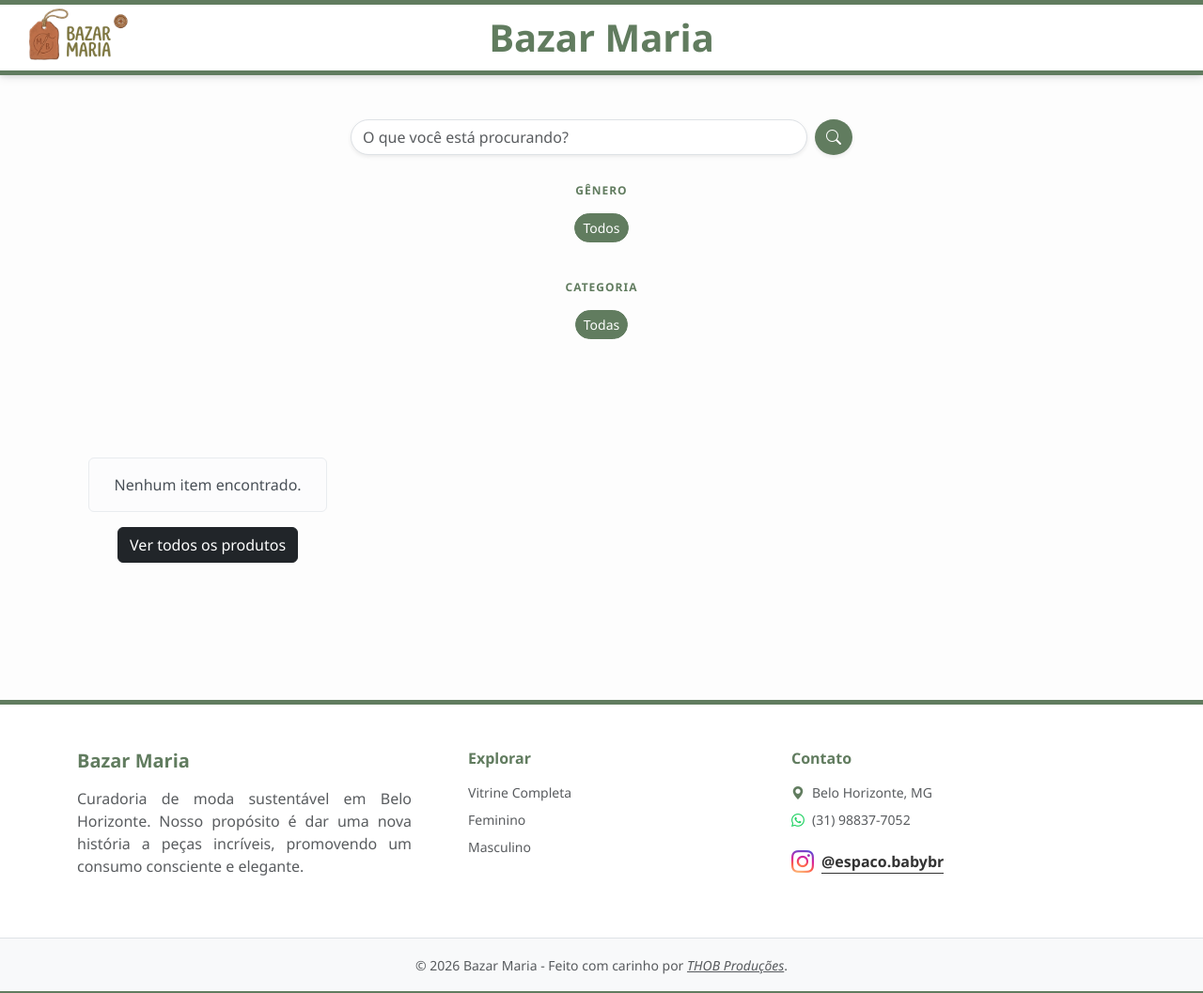
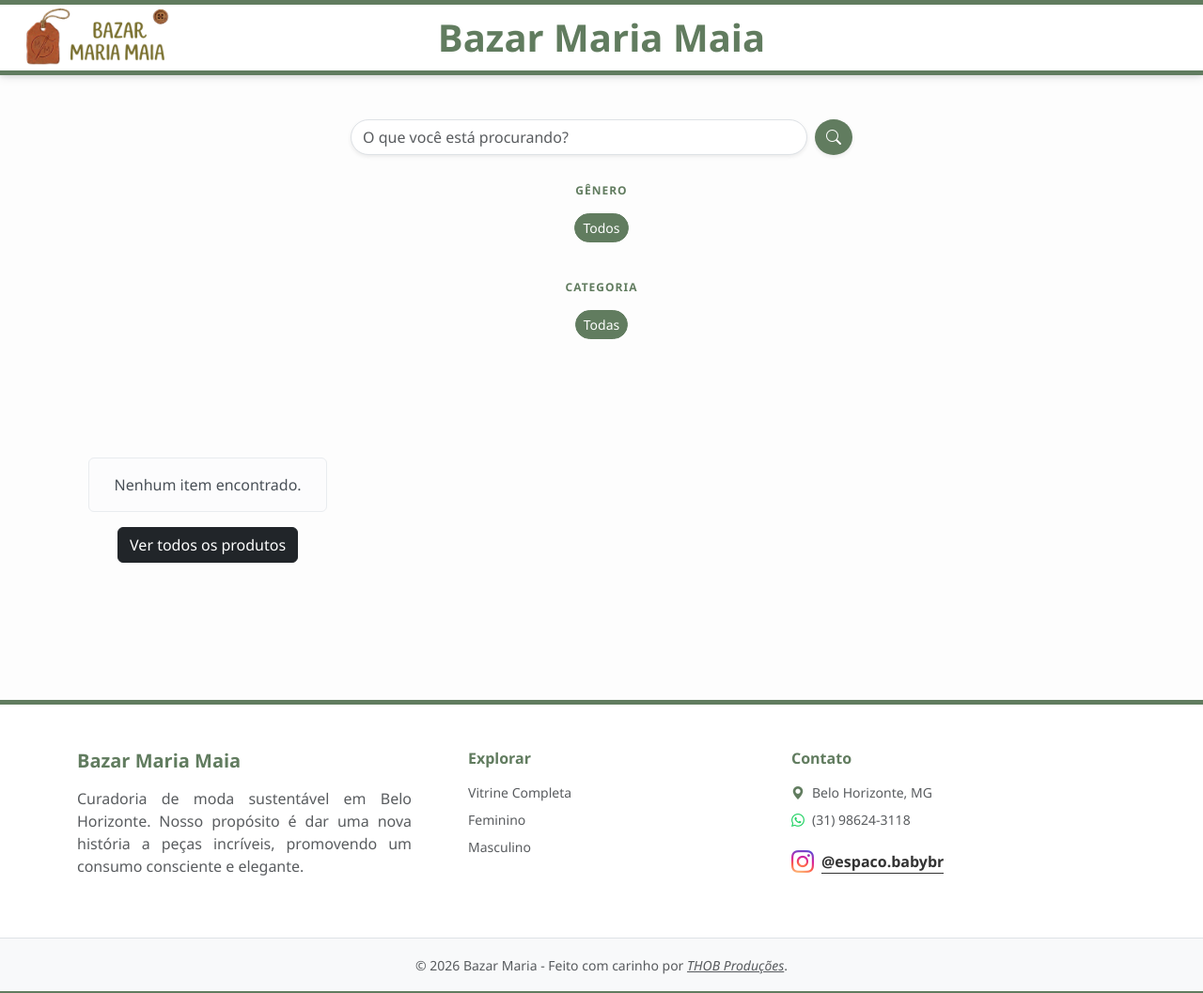
Before and after one commit to tiagohob-lang/bazar-maria, a Django app: page / in a window 1280 px wide. Shown: the whole page at 94% size. Run offline with Django 5.2, Linux system fonts and the light colour scheme; data that the repository does not hold is empty.

Commit message:
Versão 1.0 - v6

```diff
--- a/core/templates/core/detalhe.html
+++ b/core/templates/core/detalhe.html
@@ -2,7 +2,7 @@
 {% load meus_filtros %}
 {% load l10n %}
 
-{% block title %}{{ produto.titulo }} - Bazar Maria{% endblock %}
+{% block title %}{{ produto.titulo }} - Bazar Maria Maia{% endblock %}
 
 {% block content %}
 <div class="container mt-3 pt-1">
@@ -179,7 +179,7 @@
 
             <div class="mt-auto pt-4">
                 {% if not produto.vendido %}
-                    <a href="https://wa.me/5531988377052?text=Olá! Tenho interesse na peça: {{ produto.titulo }} (Ref: {{ produto.gerar_sku }}). Vi no site por R$ {{ produto.preco|real_brasileiro }}. Ainda está disponível?"
+                    <a href="https://wa.me/5531986243118?text=Olá! Tenho interesse na peça: {{ produto.titulo }} (Ref: {{ produto.gerar_sku }}). Vi no site por R$ {{ produto.preco|real_brasileiro }}. Ainda está disponível?"
                        target="_blank" class="btn btn-success btn-lg w-100 py-3 fw-bold shadow-sm" style="background-color: #25d366; border: none;">
                         <i class="bi bi-whatsapp"></i> Tenho Interesse (WhatsApp)
                     </a>
--- a/core/templates/core/vitrine.html
+++ b/core/templates/core/vitrine.html
@@ -143,7 +143,7 @@
                     <p class="preco fs-5 fw-bold text-dark mb-auto">R$ {{ produto.preco|real_brasileiro }}</p>
 
                     {% if not produto.vendido %}
-                        <a href="https://wa.me/5531988377052?text=Olá! Vi o produto '{{ produto.titulo }}' (Ref: {{ produto.gerar_sku }}) no Bazar Maria e gostaria de saber se está disponível."
+                        <a href="https://wa.me/5531986243118?text=Olá! Vi o produto '{{ produto.titulo }}' (Ref: {{ produto.gerar_sku }}) no Bazar Maria e gostaria de saber se está disponível."
                            target="_blank"
                            class="btn btn-success w-100 fw-bold shadow-sm mt-3">
                            <i class="bi bi-whatsapp"></i> Comprar
--- a/templates/base.html
+++ b/templates/base.html
@@ -4,14 +4,14 @@
 <head>
     <meta charset="UTF-8">
     <meta name="viewport" content="width=device-width, initial-scale=1.0">
-    <meta name="description" content="Encontre roupas infantis e femininas seminovas em ótimo estado no Bazar Maria em Belo Horizonte. Moda sustentável e preços incríveis.">
-    <title>{% block title %}Bazar Maria{% endblock %}</title>
+    <meta name="description" content="Encontre roupas infantis e femininas seminovas em ótimo estado no Bazar Maria Maia em Belo Horizonte. Moda sustentável e preços incríveis.">
+    <title>{% block title %}Bazar Maria Maia{% endblock %}</title>
 
     <link href="https://cdn.jsdelivr.net/npm/bootstrap@5.3.0/dist/css/bootstrap.min.css" rel="stylesheet">
     <link rel="stylesheet" href="https://cdn.jsdelivr.net/npm/bootstrap-icons@1.11.1/font/bootstrap-icons.css">
 
     <link rel="stylesheet" href="{% static 'css/style.css' %}">
-    <link rel="shortcut icon" type="image/png" href="{% static 'core/img/logo_bazar_maria.png' %}"/>
+    <link rel="shortcut icon" type="image/png" href="{% static 'core/img/logo_bazar_maria_transparente.png' %}"/>
 </head>
 <body>
     <header>
@@ -23,7 +23,7 @@
                          height="90"> </a>
             </div>
 
-            <h1 class="titulo-central">Bazar Maria</h1>
+            <h1 class="titulo-central">Bazar Maria Maia</h1>
         </nav>
     </header>
 
@@ -36,7 +36,7 @@
         <div class="container py-5">
             <div class="row g-4">
                 <div class="col-12 col-md-4">
-                    <h5 class="fw-bold mb-3" style="color: #617c5f;">Bazar Maria</h5>
+                    <h5 class="fw-bold mb-3" style="color: #617c5f;">Bazar Maria Maia</h5>
                     <p class="text-muted" style="text-align: justify;">
                         Curadoria de moda sustentável em Belo Horizonte. Nosso propósito é dar uma nova história a peças incríveis, promovendo um consumo consciente e elegante.
                     </p>
@@ -57,7 +57,7 @@
                         <i class="bi bi-geo-alt-fill me-2" style="color: #617c5f;"></i>Belo Horizonte, MG
                     </p>
                     <p class="text-muted small mb-2">
-                        <i class="bi bi-whatsapp me-2" style="color: #25d366;"></i>(31) 98837-7052
+                        <i class="bi bi-whatsapp me-2" style="color: #25d366;"></i>(31) 98624-3118
                     </p>
 
                     <div class="mt-3 d-flex align-items-center">
```
Also changed, not shown: core/static/core/img/logo_bazar_maria.png (deleted), core/static/core/img/logo_bazar_maria_transparente.png, core/static/core/img/logo_bazar_maria_transparente_old.png (added).
